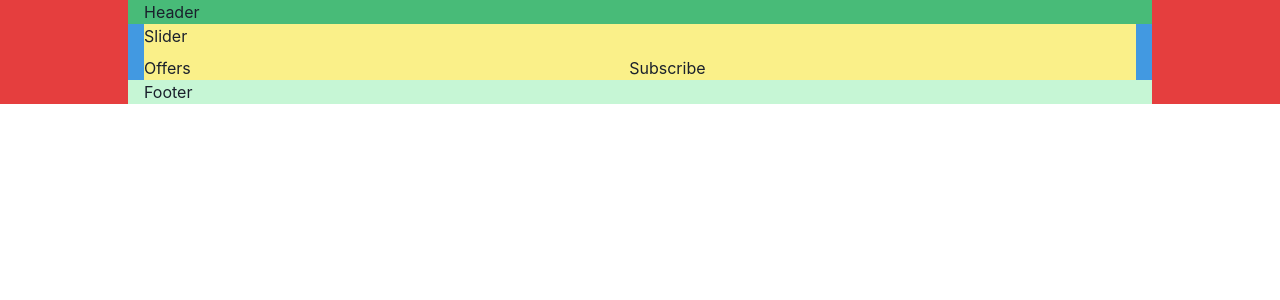
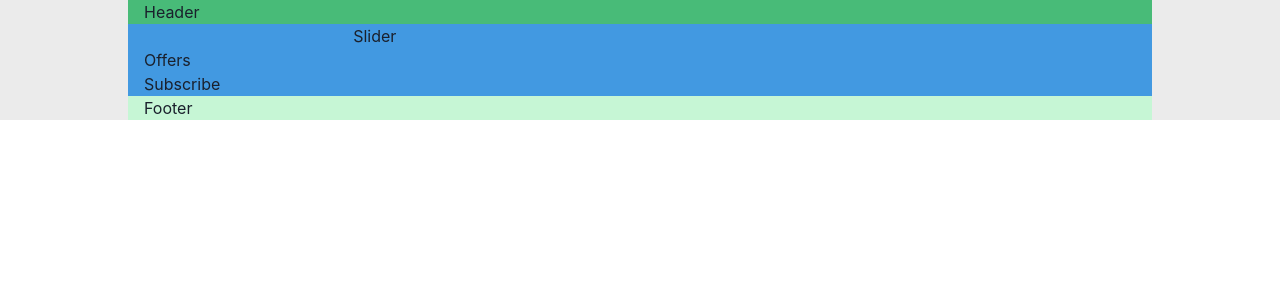
Before and after one commit to rafag0729/travelwings, a React (Create React App) app: page / in a window 1280 px wide. Shown: the top 300 px of the page. Built offline with nearby package versions, Linux system fonts and the light colour scheme.

Commit message:
ChakraUI structure improved

```diff
--- a/src/router/AppRouter.tsx
+++ b/src/router/AppRouter.tsx
@@ -6,10 +6,12 @@ import { Header } from "../sections/Header"
 
 export const AppRouter = () => {
   return (
-    <Container maxW="full" bg="red.500">
-        <Header />
-        <HomeScreen />
-        <Footer />
+    <Container maxW="full" bg="blackAlpha.200" p="-0.5">
+      <Header />
+
+      <HomeScreen />
+
+      <Footer />
     </Container>
   )
 }
--- a/src/screens/HomeScreen.tsx
+++ b/src/screens/HomeScreen.tsx
@@ -1,4 +1,4 @@
-import { Container, GridItem, SimpleGrid } from "@chakra-ui/react"
+import { Container } from "@chakra-ui/react"
 
 import { Offers } from "../sections/Offers"
 import { Slider } from "../sections/Slider"
@@ -9,17 +9,11 @@ import { Subscribe } from "../sections/Subscribe"
 export const HomeScreen = () => {
   return (
     <Container maxW="container.lg" bg="blue.400">
-        <SimpleGrid column={2} spacing={2} bg="yellow.200">
-            <GridItem colSpan={2}>
-                <Slider />
-            </GridItem>
-            <GridItem colSpan={1}>
-                <Offers />
-            </GridItem>
-            <GridItem colSpan={1}>
-                <Subscribe />
-            </GridItem>
-        </SimpleGrid>
+        <Slider />
+
+        <Offers />
+
+        <Subscribe />
     </Container>
   )
 }
--- a/src/sections/Slider.tsx
+++ b/src/sections/Slider.tsx
@@ -1,7 +1,10 @@
+import { Container } from "@chakra-ui/react"
 
 
 export const Slider = () => {
   return (
-    <div>Slider</div>
+    <Container>
+      Slider
+    </Container>
   )
 }
```
